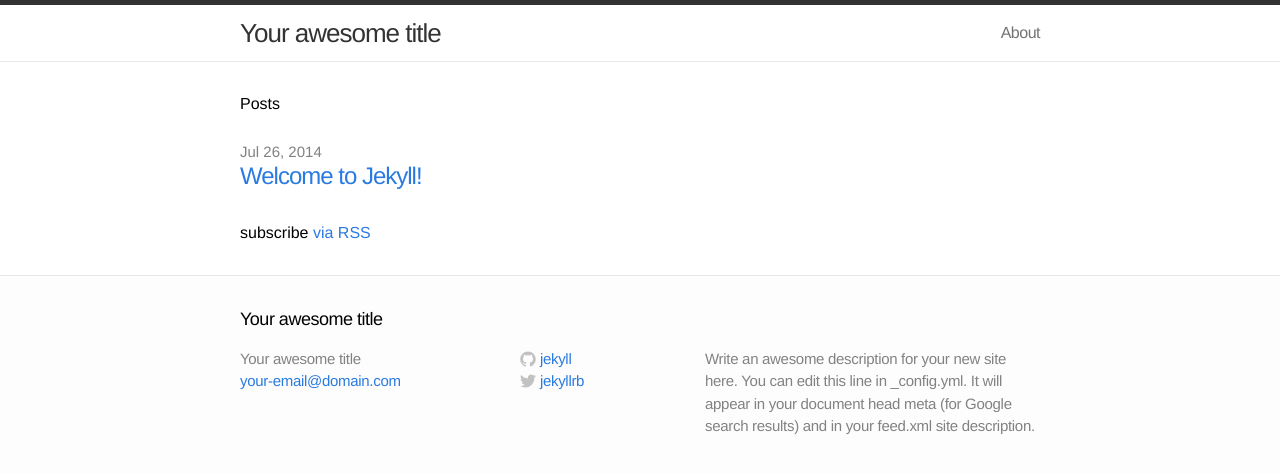
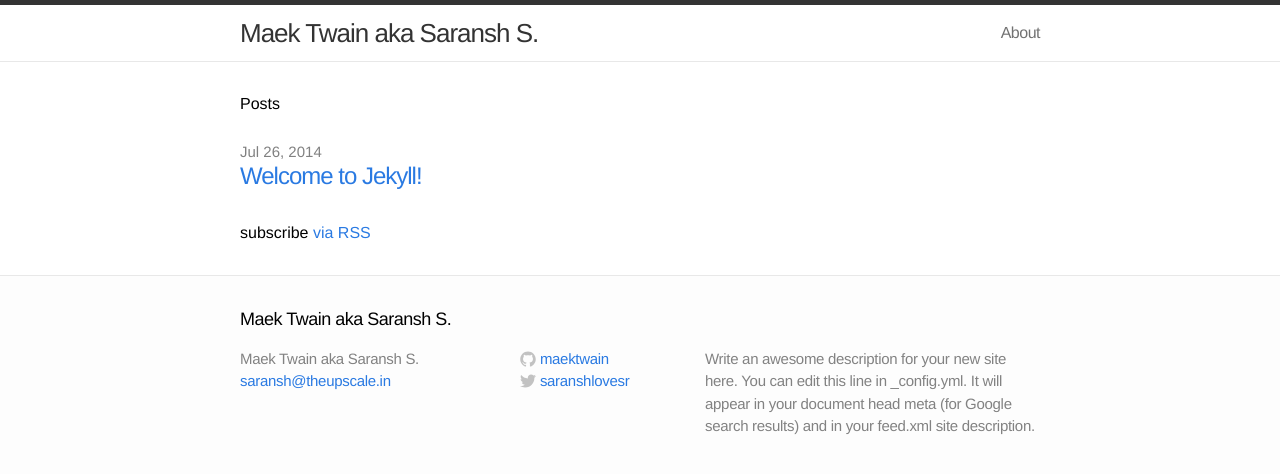
Before and after one commit to theupscale/maektwain.github.io, a Jekyll site: the page built from index.html, in a window 1280 px wide. Shown: the top 474 px of the page. Built offline with Jekyll 4.4.1, drawn with Linux system fonts in a browser that asks for light colours.

Commit message:
Site Config

```diff
--- a/_config.yml
+++ b/_config.yml
@@ -1,11 +1,11 @@
 # Site settings
-title: Your awesome title
-email: your-email@domain.com
+title: Maek Twain aka Saransh S.
+email: saransh@theupscale.in
 description: "Write an awesome description for your new site here. You can edit this line in _config.yml. It will appear in your document head meta (for Google search results) and in your feed.xml site description."
 baseurl: ""
-url: "http://yourdomain.com"
-twitter_username: jekyllrb
-github_username:  jekyll
+url: "http://maektwain.com"
+twitter_username: saranshlovesr
+github_username:  maektwain
 
 # Build settings
 markdown: kramdown
```
